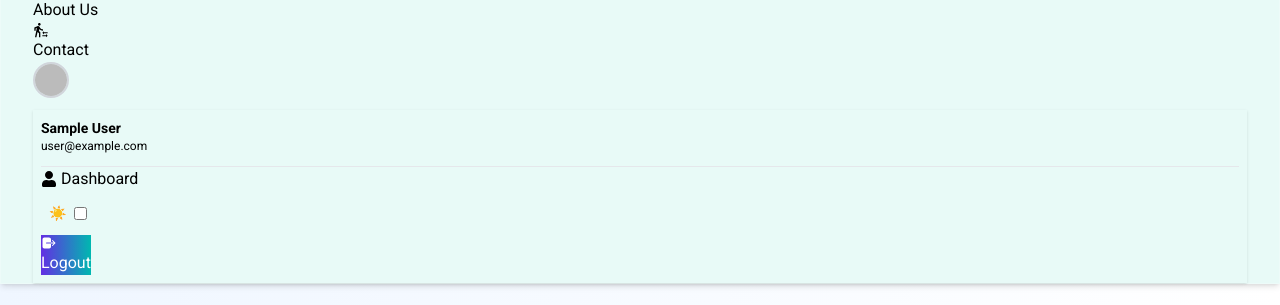
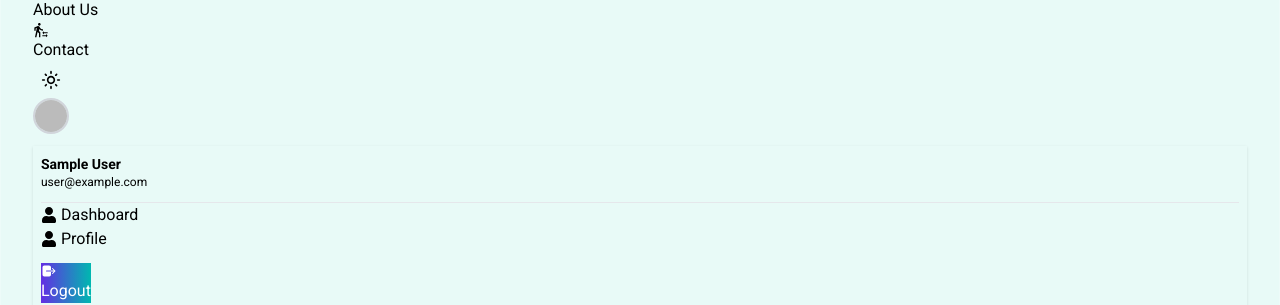
Before and after one commit to mursalin35/LoanLink-Client, a React (Vite) app: page / in a window 1280 px wide. Shown: the part 323-628 px from the top of the page. Built offline with nearby package versions, Linux system fonts and the light colour scheme; no server answers; sample sign-in values are in the browser's storage.

Commit message:
them toggle add

```diff
--- a/src/components/Shared/Navbar.jsx
+++ b/src/components/Shared/Navbar.jsx
@@ -1,7 +1,7 @@
 import { GoHomeFill } from "react-icons/go";
 import { IoLogIn, IoLogOut } from "react-icons/io5";
 import { TbTransformFilled } from "react-icons/tb";
-import { MdTransferWithinAStation } from "react-icons/md";
+import { MdLightMode, MdOutlineLightMode, MdTransferWithinAStation } from "react-icons/md";
 import { BiSolidReport } from "react-icons/bi";
 import { useContext, useEffect, useState } from "react";
 import { Link, NavLink } from "react-router";
@@ -57,31 +57,21 @@ const NavBar = () => {
         </NavLink>
       </li>
       <li>
-        <NavLink
-          to="/all-loans"
-          onClick={() => document.activeElement.blur()}
-        >
+        <NavLink to="/all-loans" onClick={() => document.activeElement.blur()}>
           <TbTransformFilled /> All Loans
         </NavLink>
       </li>
 
       <li>
-        <NavLink
-          to="/about"
-          onClick={() => document.activeElement.blur()}
-        >
+        <NavLink to="/about" onClick={() => document.activeElement.blur()}>
           <MdTransferWithinAStation /> About Us
         </NavLink>
       </li>
       <li>
-        <NavLink
-          to="/contact"
-          onClick={() => document.activeElement.blur()}
-        >
+        <NavLink to="/contact" onClick={() => document.activeElement.blur()}>
           <MdTransferWithinAStation /> Contact
         </NavLink>
       </li>
-
     </>
   );
 
@@ -97,17 +87,16 @@ const NavBar = () => {
           <FaUser /> Dashboard
         </NavLink>
       </li>
+      <li>
+        <NavLink
+          to="/profile"
+          className="flex items-center gap-1"
+          onClick={() => document.activeElement.blur()}
+        >
+          <FaUser /> Profile
+        </NavLink>
+      </li>
 
-      {/* Theme toggle */}
-      <div className="flex items-center gap-2 mt-3 px-2">
-        <span className="text-sm">{theme === "dark" ? "🌙" : "☀️"}</span>
-        <input
-          type="checkbox"
-          className="toggle"
-          checked={theme === "dark"}
-          onChange={(e) => handleTheme(e.target.checked)}
-        />
-      </div>
     </>
   );
 
@@ -158,6 +147,16 @@ const NavBar = () => {
 
       {/* Navbar End */}
       <div className="navbar-end gap-3">
+        {/* theme toggle  */}
+        <button
+          onClick={() => handleTheme(theme !== "dark")}
+          className="text-xl p-2 "
+        >
+          {theme === "dark" ? <MdLightMode className="text-black"/> : <MdOutlineLightMode/>}
+        </button>
+
+
+
         {user ? (
           <div className="dropdown dropdown-end">
             <div
```
